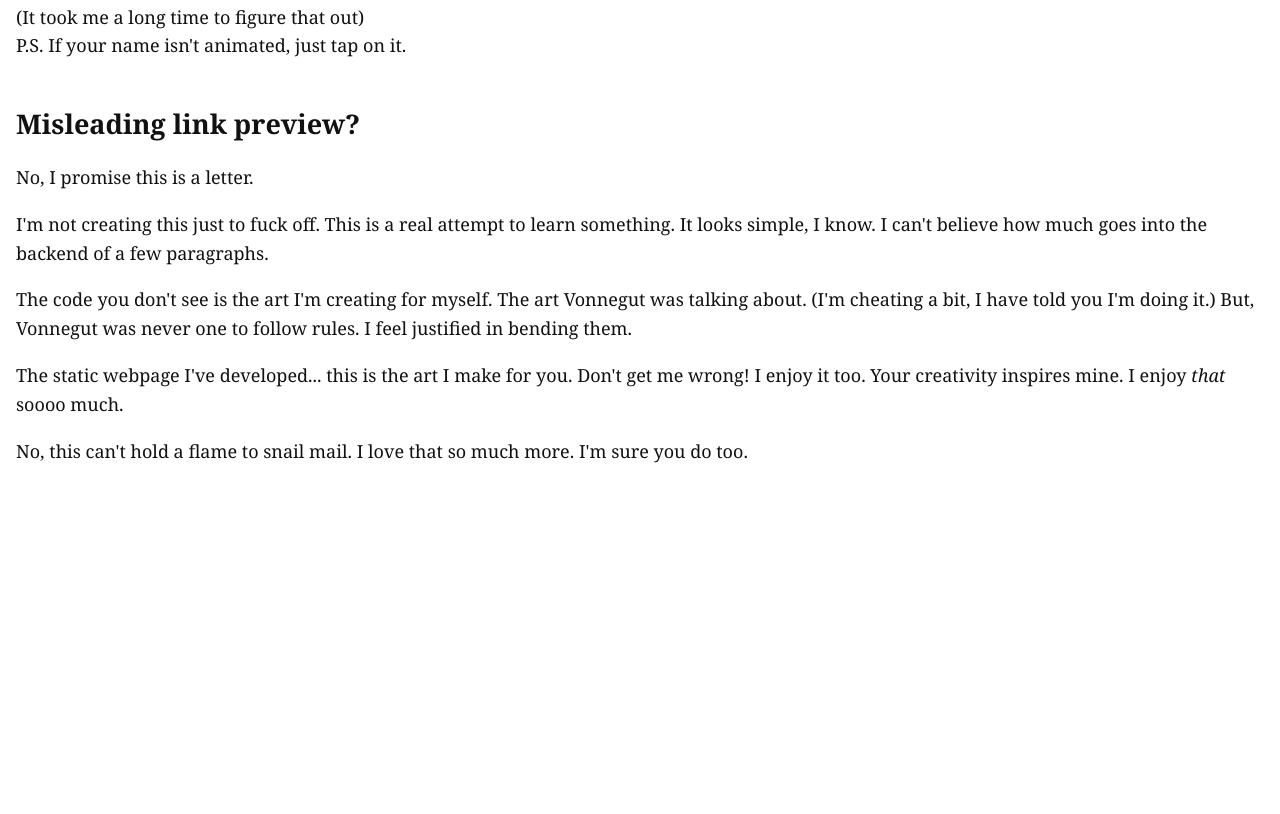
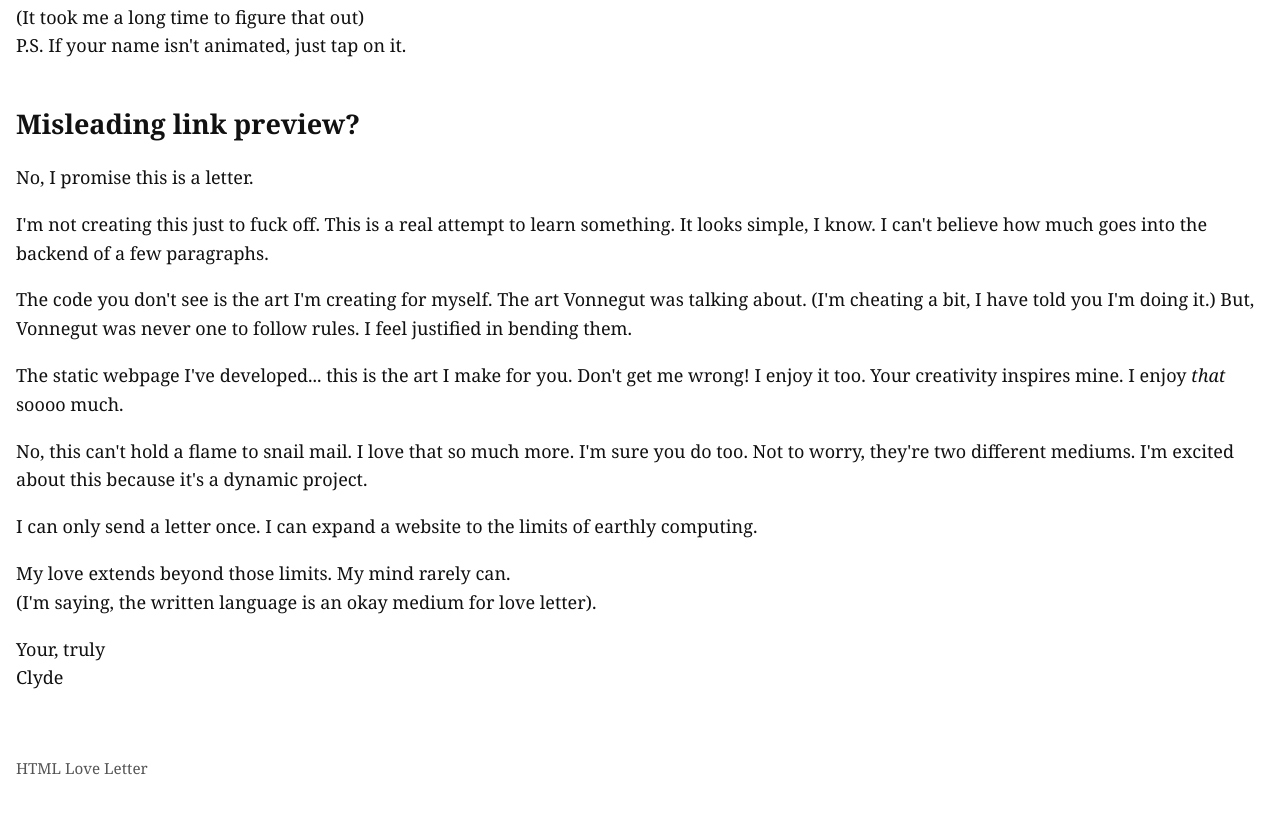
Before and after one commit to clydescott/simplemotherfuckingwebsite, a plain HTML site: page index.html in a window 1280 px wide. Shown: the part 845-1659 px from the top of the page. Before the commit the page ends 1392 px from the top, so only its background shows below. Drawn offline with Linux system fonts and the light colour scheme.

Commit message:
Enhance index.html with more content and footer
Added additional paragraphs and a footer to enhance the content of the HTML love letter.

```diff
--- a/index.html
+++ b/index.html
@@ -58,11 +58,27 @@
                     The static webpage I've developed... this is the art I make for you. Don't get me wrong! I enjoy it too. Your creativity inspires mine. I enjoy <em>that</em> soooo much.
                 </p>
                 <p>
-                    No, this can't hold a flame to snail mail. I love that so much more. I'm sure you do too.
+                    No, this can't hold a flame to snail mail. I love that so much more. I'm sure you do too. Not to worry, they're two different mediums. I'm excited about this because it's a dynamic project.
+                </p>
+                <p>
+                    I can only send a letter once. I can expand a website to the limits of earthly computing.
+                </p>
+                <p>
+                    My love extends beyond those limits. My mind rarely can.
+                    <br> (I'm saying, the written language is an okay medium for love letter).
+                </p>
+                <p>
+                    Your, truly
+                    <br> Clyde
                 </p>
             </section>
         </article>
     </main>
+    <footer>
+        <p>
+            HTML Love Letter
+        </p>
+    </footer>
     <body>
 
     </body>
```
